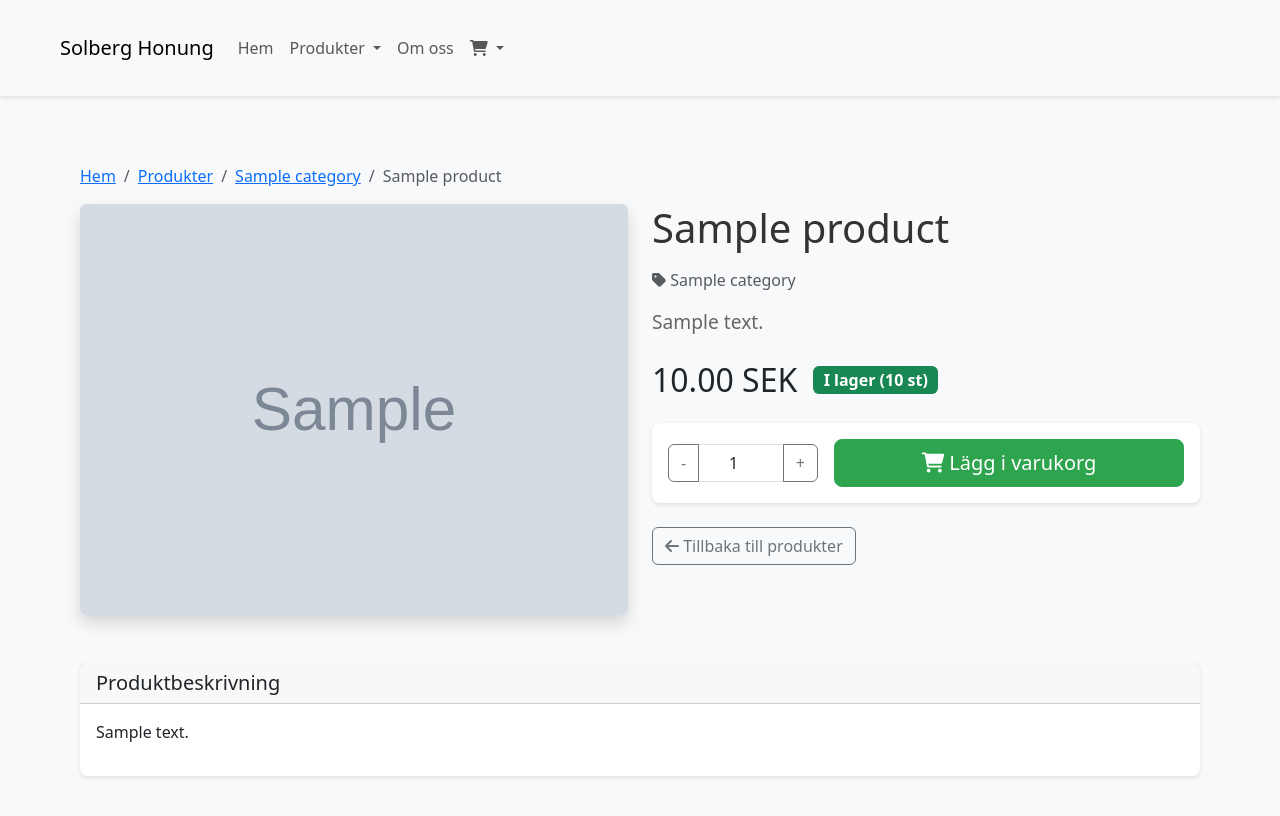
After one commit to valyo/sh_webshop, a Flask app: a page that uses sh_webshop/templates/products/detail.html in a window 1280 px wide. The commit adds this page. Run offline with Flask 3, Linux system fonts and the light colour scheme; tables that the repository leaves empty hold one stand-in row (values such as "Sample post"); grey boxes marked "Sample" are stand-in pictures.

Commit message:
add individual products pages

```diff
--- a/sh_webshop/products.py
+++ b/sh_webshop/products.py
@@ -1,5 +1,5 @@
-from flask import Blueprint, render_template, session
-from .models import Product
+from flask import Blueprint, render_template, session, abort
+from .models import Product, Category
 
 products = Blueprint("products", __name__)
 
@@ -13,3 +13,35 @@ def index():
         page_title="Alla produkter",
         products=all_products,
     )
+
+
+@products.route("/produkter/kategori/<slug>")
+def by_category(slug):
+    category = Category.query.filter_by(slug=slug).first()
+    if not category:
+        abort(404)
+    category_products = (
+        Product.query.filter_by(category_id=category.id, is_active=True)
+        .order_by(Product.name)
+        .all()
+    )
+    return render_template(
+        "products/index.html",
+        user=session.get("user"),
+        page_title=category.name,
+        products=category_products,
+        category=category,
+    )
+
+
+@products.route("/produkt/<slug>")
+def detail(slug):
+    product = Product.query.filter_by(slug=slug, is_active=True).first()
+    if not product:
+        abort(404)
+    return render_template(
+        "products/detail.html",
+        user=session.get("user"),
+        page_title=product.name,
+        product=product,
+    )
--- /dev/null
+++ b/sh_webshop/templates/products/detail.html
@@ -0,0 +1,118 @@
+{% extends "base.html" %}
+
+{% block title %}{{ page_title }}{% endblock %}
+
+{% block content %}
+<div class="container mt-4">
+    <nav aria-label="breadcrumb">
+        <ol class="breadcrumb">
+            <li class="breadcrumb-item"><a href="{{ url_for('main.home') }}">Hem</a></li>
+            <li class="breadcrumb-item"><a href="{{ url_for('products.index') }}">Produkter</a></li>
+            {% if product.category %}
+                <li class="breadcrumb-item"><a href="{{ url_for('products.by_category', slug=product.category.slug) }}">{{ product.category.name }}</a></li>
+            {% endif %}
+            <li class="breadcrumb-item active" aria-current="page">{{ product.name }}</li>
+        </ol>
+    </nav>
+
+    <div class="row">
+        <div class="col-md-6">
+            {% if product.image_url %}
+                <img src="{{ product.image_url }}"
+                     class="img-fluid rounded shadow"
+                     alt="{{ product.name }}"
+                     style="max-height: 500px; width: 100%; object-fit: cover;">
+            {% else %}
+                <div class="bg-light rounded d-flex align-items-center justify-content-center" style="height: 400px;">
+                    <i class="fas fa-image fa-5x text-muted"></i>
+                </div>
+            {% endif %}
+        </div>
+
+        <div class="col-md-6">
+            <h1 class="mb-3">{{ product.name }}</h1>
+
+            {% if product.category %}
+                <p class="text-muted mb-3">
+                    <i class="fas fa-tag"></i> {{ product.category.name }}
+                </p>
+            {% endif %}
+
+            <p class="lead mb-4">{{ product.description }}</p>
+
+            <div class="d-flex align-items-center mb-4">
+                <span class="h2 mb-0 me-3">{{ "%.2f"|format(product.price) }} SEK</span>
+                {% if product.stock > 0 %}
+                    <span class="badge bg-success fs-6">I lager ({{ product.stock }} st)</span>
+                {% else %}
+                    <span class="badge bg-danger fs-6">Slut i lager</span>
+                {% endif %}
+            </div>
+
+            <div class="card mb-4">
+                <div class="card-body">
+                    <form class="d-flex gap-3 align-items-center" method="POST" action="{{ url_for('cart.add_item') }}">
+                        <input type="hidden" name="product_id" value="{{ product.id }}">
+                        <div class="input-group" style="width: 150px;">
+                            <button class="btn btn-outline-secondary" type="button" onclick="decrementQuantity(this)">-</button>
+                            <input type="number"
+                                   class="form-control text-center"
+                                   name="quantity"
+                                   value="1"
+                                   min="1"
+                                   max="{{ product.stock }}"
+                                   {% if product.stock <= 0 %}disabled{% endif %}>
+                            <button class="btn btn-outline-secondary" type="button" onclick="incrementQuantity(this)">+</button>
+                        </div>
+                        <button type="submit"
+                                class="btn btn-primary btn-lg flex-grow-1"
+                                {% if product.stock <= 0 %}disabled{% endif %}>
+                            <i class="fas fa-shopping-cart"></i> Lägg i varukorg
+                        </button>
+                    </form>
+                </div>
+            </div>
+
+            <a href="{{ url_for('products.index') }}" class="btn btn-outline-secondary">
+                <i class="fas fa-arrow-left"></i> Tillbaka till produkter
+            </a>
+        </div>
+    </div>
+
+    {% if product.long_description %}
+    <div class="row mt-5">
+        <div class="col-12">
+            <div class="card">
+                <div class="card-header">
+                    <h5 class="mb-0">Produktbeskrivning</h5>
+                </div>
+                <div class="card-body">
+                    <p>{{ product.long_description }}</p>
+                </div>
+            </div>
+        </div>
+    </div>
+    {% endif %}
+</div>
+
+{% block scripts %}
+<script>
+function incrementQuantity(button) {
+    const input = button.parentElement.querySelector('input');
+    const max = parseInt(input.getAttribute('max'));
+    const currentValue = parseInt(input.value);
+    if (currentValue < max) {
+        input.value = currentValue + 1;
+    }
+}
+
+function decrementQuantity(button) {
+    const input = button.parentElement.querySelector('input');
+    const currentValue = parseInt(input.value);
+    if (currentValue > 1) {
+        input.value = currentValue - 1;
+    }
+}
+</script>
+{% endblock %}
+{% endblock %}
```
Also changed, not shown: sh_webshop/templates/biodling.html (+7 -1 lines), sh_webshop/templates/far_och_lamm.html (+7 -1 lines), sh_webshop/templates/products/index.html (+7 -1 lines).
